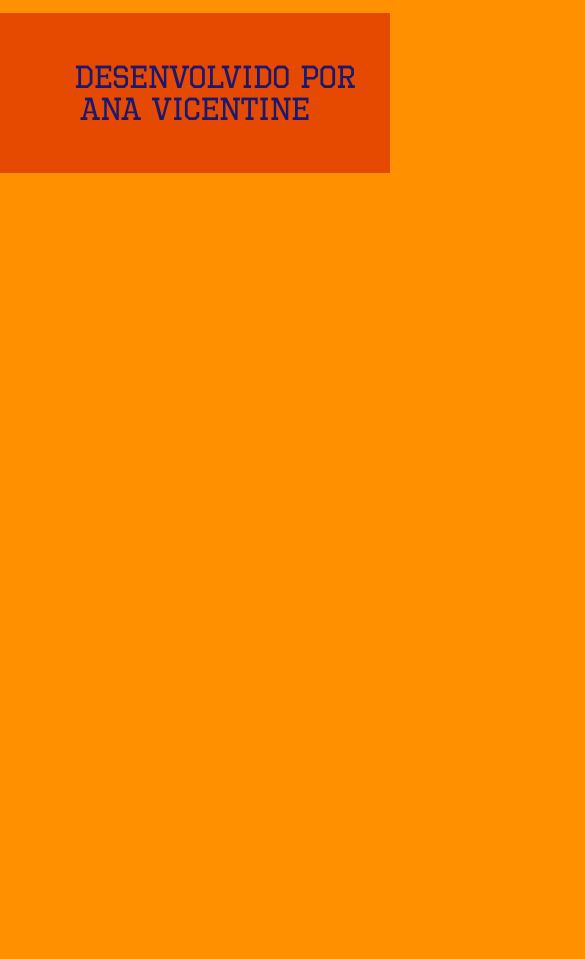
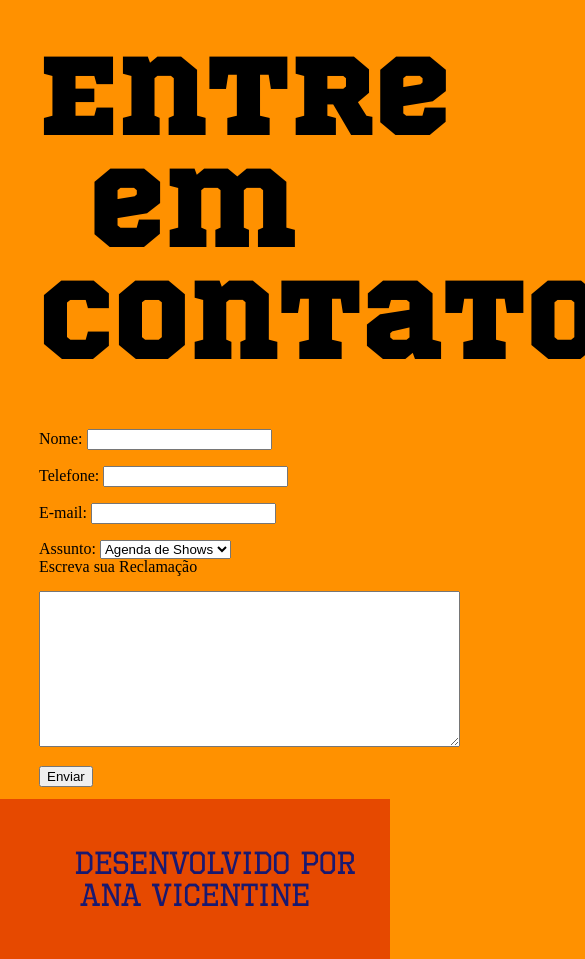
Before and after one commit to anavicentine/sitejojo, a plain HTML site: page contato.html in a window 390 px wide. Shown: the part 750-1709 px from the top of the page, 585 px wide, since content can reach past the window. Before the commit the page ends 923 px from the top, so only its background shows below. Drawn offline with Linux system fonts and the light colour scheme.

Commit message:
responsividade e forms

```diff
--- a/contato.html
+++ b/contato.html
@@ -9,7 +9,7 @@
 
     <title>Contato</title>
 </head>
-
+<body>
 <header>
     <div class="menu">
         <div class="logo">
@@ -31,6 +31,24 @@
 </header>
 <div class="container">
     <section>
+        <h1>Entre em contato</h1>
+            <form action="#">
+                <label for="#">Nome: </label>
+                <input type="text" name="#" id="#"> <br><br>
+                <label for="#">Telefone: </label>
+                <input type="tel" name="#" id="#"><br><br>
+                <label for="#">E-mail: </label>
+                <input type="email" name="#" id="#"><br><br>
+                <label for="#">Assunto: </label>
+                <select name="" id="">
+                    <option value="show">Agenda de Shows</option>
+                    <option value="rec">Reclamações</option>
+                    <option value="sug">Sugestões</option>
+                </select><br>
+                <label for="#">Escreva sua Reclamação</label><br><br>
+                <textarea name="#" id="#" cols="50" rows="10"></textarea><br>  <br>
+                <input type="submit" value="Enviar">
+            </form>
 
     </section>
 </div>
@@ -38,7 +56,7 @@
     <p>Desenvolvido por Ana Vicentine</p>
 </footer>
 
-<body>
+
 
 </body>
 </html>
```
Also changed, not shown: com.html (+3 -3 lines).
